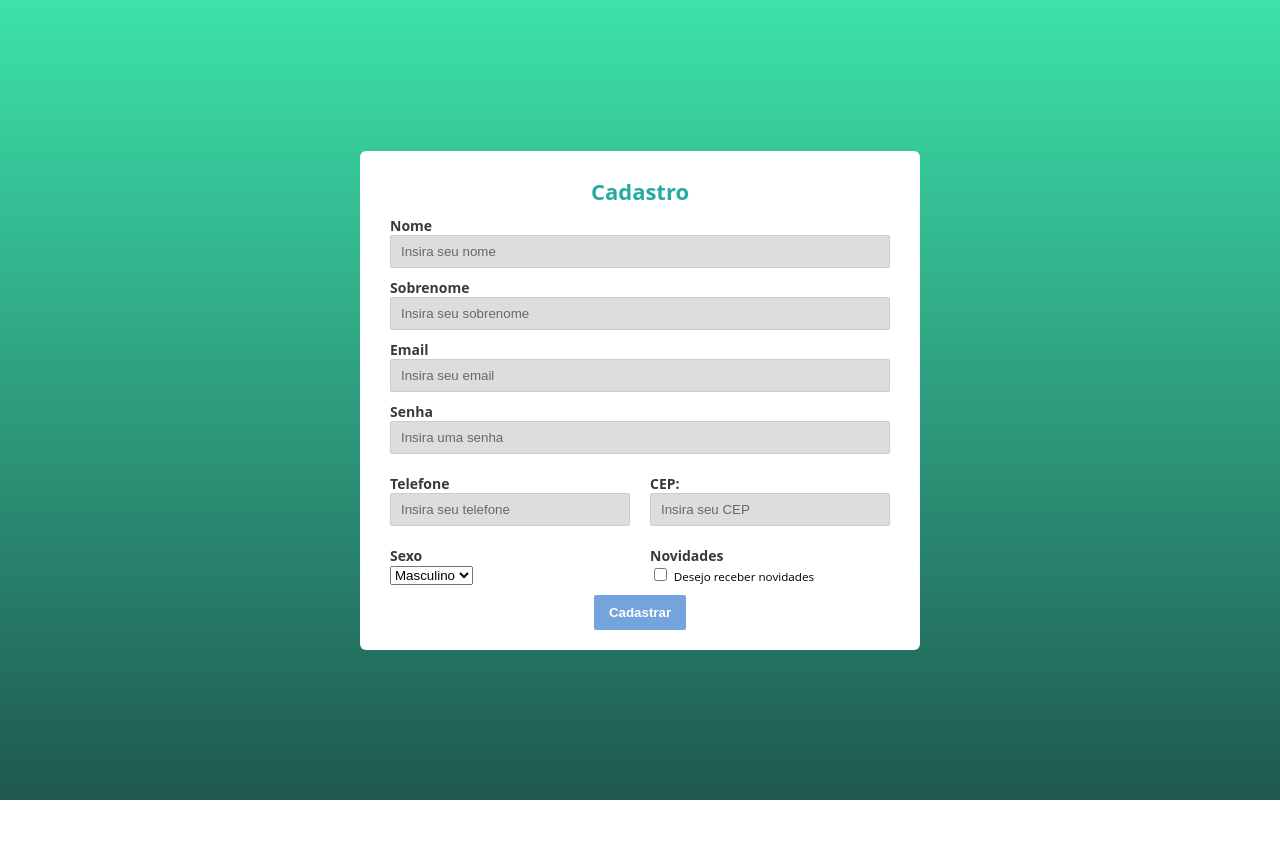
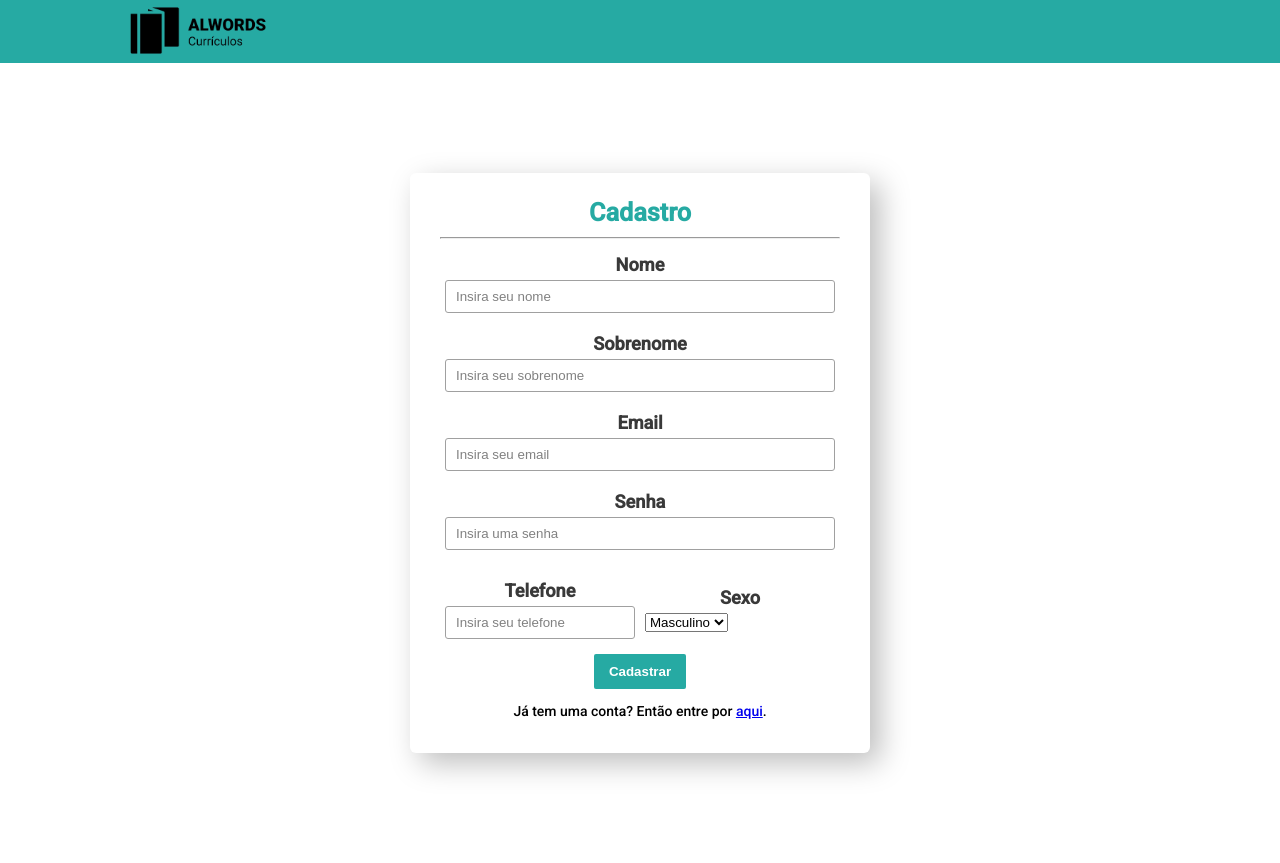
Before and after one commit to PedroLDallIgna/AlWords-Curriculos, a Flask app: page /signup in a window 1280 px wide. Before the commit the page ends 800 px from the top, so only its background shows below. Run offline with Flask 2, Linux system fonts and the light colour scheme.

Commit message:
09-25 form centralized

```diff
--- a/app/static/css/style.css
+++ /dev/null
@@ -1,86 +0,0 @@
-html,
-:root {
-  height: 100%;
-}
-input {
-  box-sizing: border-box;
-  outline: none;
-}
-body {
-  background: linear-gradient(180deg, #3ce2ab 0%, #1f584f 100%);
-  background-size: 100%;
-  margin: 0;
-  height: 100%;
-  font-family: "Open Sans", sans-serif;
-  font-size: 14px;
-}
-.form-content {
-  display: flex;
-  align-items: center;
-  justify-content: center;
-  height: 100%;
-}
-.forms {
-  width: 500px;
-  /* min-height: 400px; */
-  background: #fff;
-  border-radius: 6px;
-  padding: 20px 30px;
-}
-.forms legend {
-  color: #26aaa3;
-  font-weight: bold;
-  text-align: center;
-  margin: 5px 0;
-  font-size: 22px;
-}
-.field {
-  margin: 10px 0;
-}
-.field label {
-  display: block;
-  font-size: 14px;
-  font-weight: bold;
-  color: #393939;
-  cursor: pointer;
-}
-
-.field input:not([type="checkbox"]) {
-  background: #dedddd;
-  border: 1px solid #cccccc;
-  border-radius: 2px;
-  padding: 8px 10px;
-  display: block;
-  width: 100%;
-}
-.field input:focus {
-  border-color: #20b2aa;
-}
-
-.field input::placeholder {
-  color: #686868;
-  font-weight: 300;
-}
-.column {
-  display: flex;
-  justify-content: space-between;
-  align-items: center;
-}
-.column .field {
-  width: 48%;
-}
-.footer {
-  text-align: center;
-}
-.button {
-  background: #73a4dc;
-  border-radius: 2px;
-  padding: 10px 15px;
-  border: none;
-  color: #fff;
-  font-weight: bold;
-  cursor: pointer;
-}
-.button:hover {
-  background: #5988bd;
-}
--- /dev/null
+++ b/app/static/public/css/style.css
@@ -0,0 +1,130 @@
+html,
+:root {
+  height: 100%;
+}
+
+input {
+  box-sizing: border-box;
+  outline: none;
+}
+
+body {
+  /* background: linear-gradient(180deg, #3ce2ab 0%, #1f584f 100%); */
+  background-size: 100%;
+  margin: 0;
+  height: 100%;
+  /* font-family: "Open Sans", sans-serif; */
+	font-family: 'Roboto', sans-serif;
+  font-size: 14px;
+}
+
+.form-content {
+  display: flex;
+  align-items: center;
+  justify-content: center;
+  height: 100%;
+}
+.forms {
+  width: 400px;
+  /* min-height: 400px; */
+  background: #fff;
+  border-radius: 6px;
+  padding: 20px 30px;
+  box-shadow: 10px 10px 30px #bdbdbd;
+}
+
+.forms legend {
+  color: #26aaa3;
+  font-weight: bold;
+  text-align: center;
+  margin: 5px 0 10px 0;
+  font-size: 1.8em;
+}
+
+.field {
+  margin: 10px 0;
+  /* box-shadow: inset 1px 1px 3px #d1d1d1; */
+  padding: 5px;
+  /* border-radius: 5px; */
+}
+
+.field label {
+  display: block;
+  font-size: 1.3em;
+  font-weight: bold;
+  color: #393939;
+  text-align: center;
+  margin-bottom: 5px;
+  /* cursor: pointer; */
+}
+
+.field input:not([type="checkbox"]) {
+  background: #ffffff;
+  border: 1px solid #a0a0a0;
+  border-radius: 3px;
+  padding: 8px 10px;
+  display: block;
+  width: 100%;
+  transition: 0.5s;
+}
+
+.field input:focus {
+  border-color: #20a1b2;
+  border-radius: 5px;
+}
+
+.field input::placeholder {
+  color: #818181;
+  font-weight: 300;
+}
+
+.column {
+  display: flex;
+  justify-content: space-between;
+  align-items: center;
+}
+
+.column .field {
+  width: 48%;
+}
+
+.footer {
+  display: block;
+  text-align: center;
+}
+
+.button {
+  /* background: #73a4dc; */
+  background-color: #26aaa3;
+  border-radius: 2px;
+  padding: 10px 15px;
+  border: none;
+  color: #fff;
+  font-weight: bold;
+  cursor: pointer;
+}
+
+.button:hover {
+  /* background: #5988bd; */
+  background-color: #229993;
+}
+
+.navbar {
+	/* background-color: rgb(156, 196, 240); */
+  background-color: #26aaa3;
+	display: flex;
+	justify-content: space-between;
+	align-items: center;
+  padding: 5px 0;
+	/* padding: 5px 10%; */
+  position: sticky;
+  /* width: 100%; */
+  top: 0;
+  /* left: 0; */
+}
+
+.logo {
+  margin-left: 10vw;
+	cursor: pointer;
+	height: 50px;
+}
--- a/app/templates/public/signin.html
+++ b/app/templates/public/signin.html
@@ -8,9 +8,11 @@ Entrar
 <div class="form-content">
     <form action="/auth" method="post" class="forms">
         {{ form.csrf_token }}
+        <legend>Entrar</legend>
+        <hr>
         <div class="field">
             {{ form.email.label }}
-            {{ form.email(size=40, placeholder='Insira sua senha') }}
+            {{ form.email(size=40, placeholder='Insira seu email') }}
         </div>
         <div class="field">
             {{ form.password.label }}
@@ -18,6 +20,7 @@ Entrar
         </div>
         <div class="footer">
             {{ form.submit(class="button") }}
+            <p>Ainda não tem uma conta? Então crie uma <a href="/signup">aqui</a>.</p>
         </div>
     </form>
 </div>
--- a/app/templates/public/signup.html
+++ b/app/templates/public/signup.html
@@ -1,7 +1,7 @@
 {% extends "public/templates/public_template.html" %}
 
 {% block title %}
-Cadastramento
+Cadastro
 {% endblock title %}
 
 {% block main %}
@@ -9,6 +9,7 @@ Cadastramento
     <form action="/auth" method="post" class="forms">
         {{ form.csrf_token }}
         <legend>Cadastro</legend>
+        <hr>
         <div class="field">
             {{ form.name.label }}
             {{ form.name(size=20, placeholder="Insira seu nome") }}
@@ -31,23 +32,24 @@ Cadastramento
                 {{ form.phone(size=11, placeholder="Insira seu telefone") }}
             </div>
             <div class="field">
+                {{ form.sex.label }}
+                {{ form.sex }}
+            </div>
+        </div>
+        <!-- <div class="column">
+            <div class="field">
                 <label for="cep">CEP:</label>
                 <input type="text" id="cep" placeholder="Insira seu CEP" />
-            </div>
-        </div>
-        <div class="column">
-            <div class="field">
-                {{ form.sex.label }}
-                {{ form.sex }}
             </div>
             <div class="field">
                 <label for="newsletter">Novidades</label>
                 <input type="checkbox" id="newsletter" />
                 <small>Desejo receber novidades</small>
             </div>
-        </div>
+        </div> -->
         <div class="footer">
             {{ form.submit(class="button") }}
+            <p>Já tem uma conta? Então entre por <a href="/signin">aqui</a>.</p>
         </div>
     </form>
 </div>
--- a/app/templates/public/templates/public_template.html
+++ b/app/templates/public/templates/public_template.html
@@ -4,10 +4,16 @@
     <meta charset="UTF-8">
     <meta http-equiv="X-UA-Compatible" content="IE=edge">
     <meta name="viewport" content="width=device-width, initial-scale=1.0">
-    <link rel="stylesheet" href="{{ url_for('static', filename='css/style.css') }}">
+    <link rel="stylesheet" href="{{ url_for('static', filename='public/css/style.css') }}">
+    <link rel="preconnect" href="https://fonts.googleapis.com">
+    <link rel="preconnect" href="https://fonts.gstatic.com" crossorigin>
+    <link href="https://fonts.googleapis.com/css2?family=Roboto:wght@100;500&display=swap" rel="stylesheet">
     <title>{% block title %} {% endblock title %}</title>
 </head>
 <body>
+    <header class="navbar">
+        <a href="/"><img class="logo" src="{{ url_for('static', filename='public/assets/images/logo.png') }}"></a>
+    </header>
     {% block main %} {% endblock main %}
 </body>
 </html>
--- a/app/views.py
+++ b/app/views.py
@@ -1,6 +1,6 @@
 from flask.templating import render_template
 from app import app
-from app import forms
+from app.forms import SignIn, SignUp
 
 @app.route('/')
 def index():
@@ -8,10 +8,10 @@ def index():
 
 @app.route('/signin', methods=['POST', 'GET'])
 def signin():
-    form = forms.SignIn()
+    form = SignIn()
     return render_template("public/signin.html", form=form)
 
 @app.route('/signup', methods=['POST', 'GET'])
 def signup():
-    form = forms.SignUp()
+    form = SignUp()
     return render_template("public/signup.html", form=form)
```
Also changed, not shown: app/static/public/assets/images/logo.png (added).
